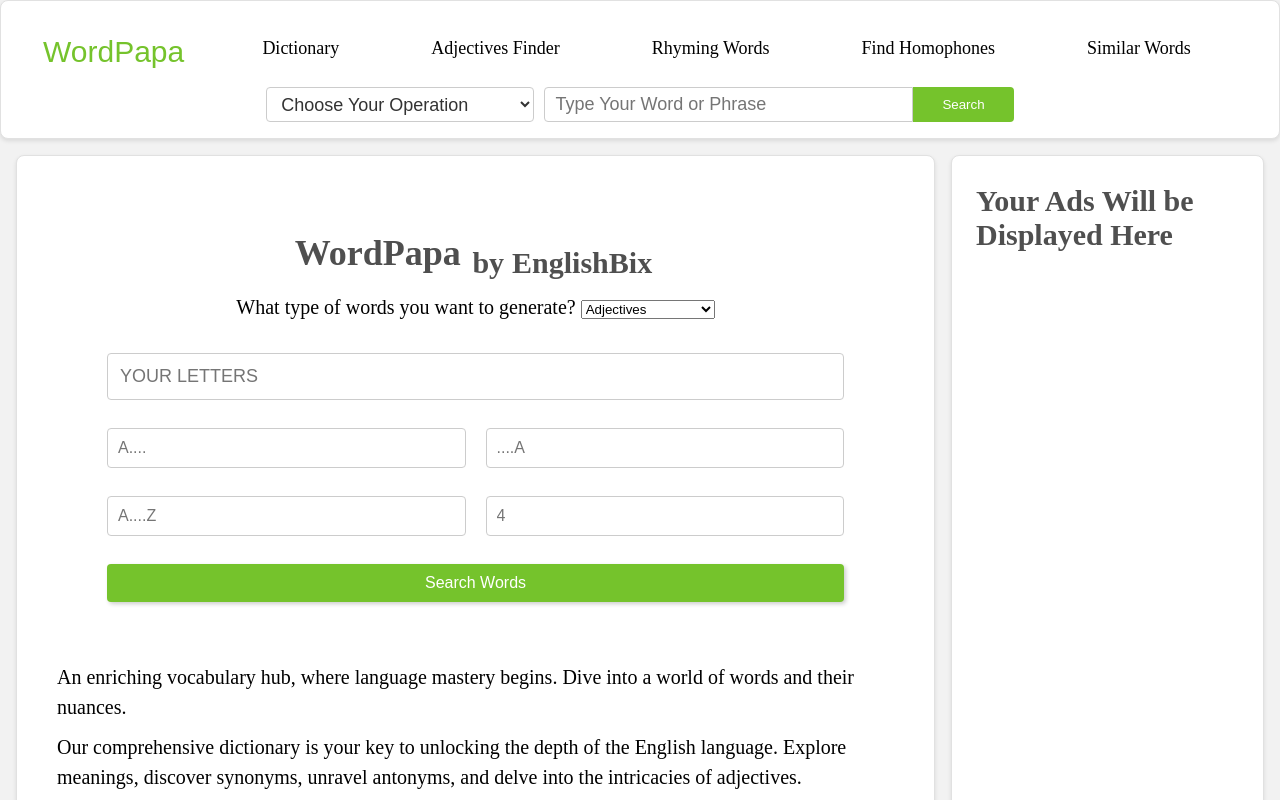
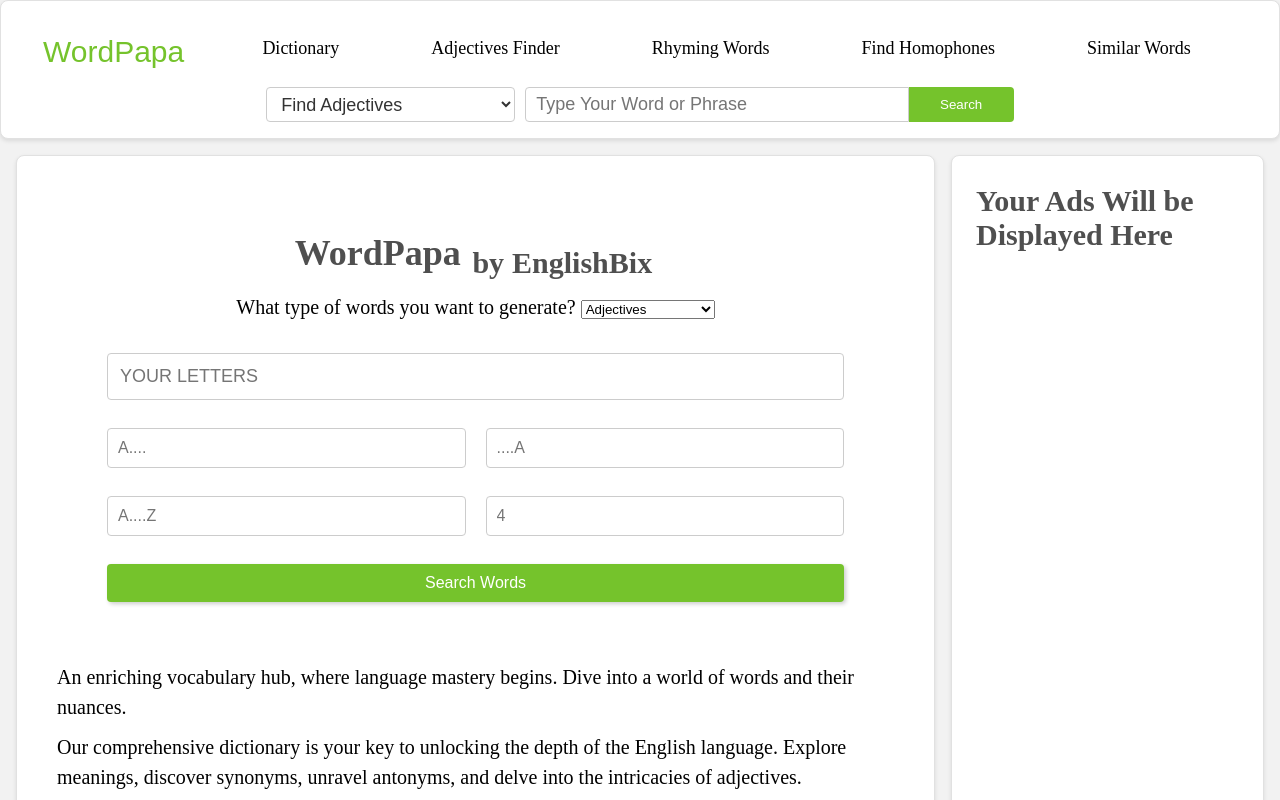
Before and after one commit to Creator149312/wordPapa, a Next.js app: page / in a window 1280 px wide. Shown: the top 800 px of the page. Built offline with nearby package versions, Linux system fonts and the light colour scheme.

Commit message:
SearchNav select updated with memory

```diff
--- a/components/SearchNavBar.js
+++ b/components/SearchNavBar.js
@@ -1,22 +1,23 @@
-'use client'
-import {useState} from 'react';
+"use client";
+import { useState } from "react";
 const SearchBarNav = () => {
-  const [selectedUrl, setSelectedUrl] = useState('');
-  const [word, setWord] = useState('');
+  const [selectedOption, setSelectedOption] = useState("/adjectives-finder/");
+  const [word, setWord] = useState("");
+
   const urlOptions = [
-    { value: '/adjectives-finder/', label: 'Find Adjectives' },
-    { value: '/rhyming-words/', label: 'Rhyming Words' },
-    { value: '/similar-words/', label: 'Similar Words' },
-    { value: '/homophones-finder/', label: 'Homophones Words' },
+    { value: "/adjectives-finder/", label: "Find Adjectives" },
+    { value: "/rhyming-words/", label: "Rhyming Words" },
+    { value: "/similar-words/", label: "Similar Words" },
+    { value: "/homophones-finder/", label: "Homophones Words" },
   ];
 
-  const handleUrlChange = (e) => {
-    setSelectedUrl(e.target.value);
+  const handleOptionChange = (e) => {
+    setSelectedOption(e.target.value);
   };
 
   const handleLoadUrl = () => {
-    if (selectedUrl) {
-      window.location.href = selectedUrl;
+    if (selectedOption && word) {
+      window.location.href = selectedOption + word + "/";
     }
   };
 
@@ -24,12 +25,13 @@
     <>
       <div className="search-bar-nav">
         <select
-        value={selectedUrl}
-        onChange={handleUrlChange}
+          value={selectedOption}
+          onChange={handleOptionChange}
           className="search-select input-lg"
-      ><option>Choose Your Operation </option>
+        >
+          {" "}
           {urlOptions.map((option) => (
-          <option key={option.value} value={ option.value +""+word}>
+            <option key={option.value} value={option.value}>
               {option.label}
             </option>
           ))}
@@ -40,7 +42,9 @@
           placeholder="Type Your Word or Phrase"
           onChange={(e) => setWord(e.target.value)}
         />
-      <button onClick={handleLoadUrl} className="search-button">Search</button>
+        <button onClick={handleLoadUrl} className="search-button">
+          Search
+        </button>
       </div>
     </>
   );
```
Lines whose indentation alone changed are shown as unchanged.
